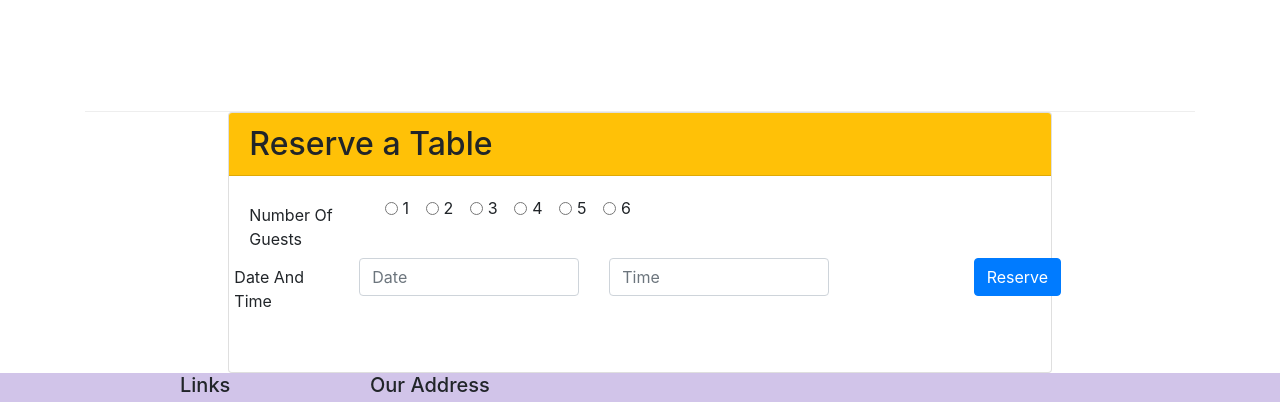
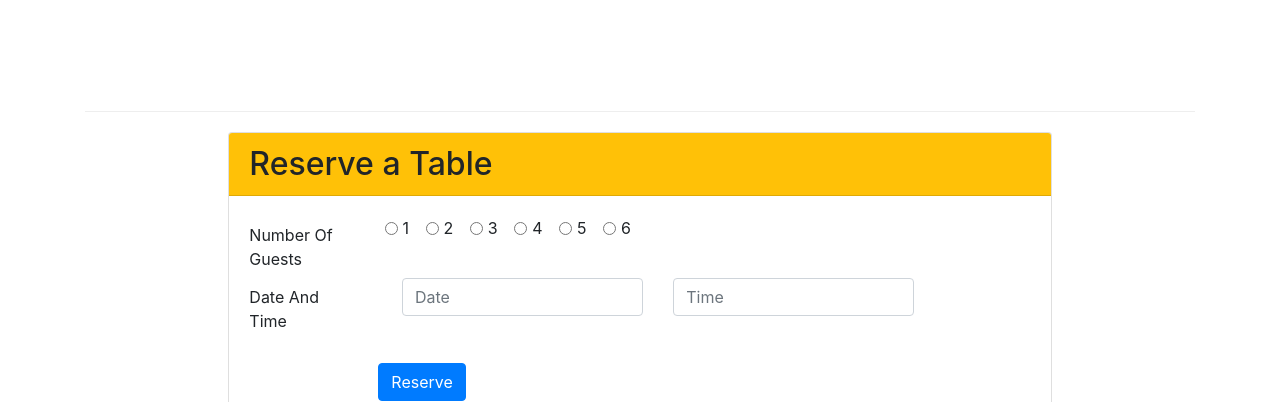
Before and after one commit to jaspreet13498/bootstrap4, a website: page index.html in a window 1280 px wide. Shown: the part 1422-1824 px from the top of the page. Drawn offline with nearby package versions, Linux system fonts and the light colour scheme.

Commit message:
second revision

```diff
--- a/css/styles.css
+++ b/css/styles.css
@@ -39,5 +39,48 @@ body {
 }
 
 .card {
-    margin: 0 auto;
+    margin-top: 20px;
+    margin-bottom: 20px;
 }
+
+.footer {
+    padding-top: 20px;
+}
+
+.btn1 {
+    padding-left: 115px;
+}
+
+.mycustombtn {
+    padding-left: 30px;
+    padding-right: 0px;
+}
+
+.date1 {
+    margin-left: 32px;
+}
+
+.main {
+    display: flex;
+}
+
+.btn {
+    flex-direction: column;
+    margin-left:8px;
+}
+
+.headerbtn {
+    margin-top: 50px;
+    padding-left: 6px;
+}
+
+.mainbtn {
+    padding-left: 35px;
+    padding-right: 35px;
+}
+
+a[ id= "EXE_DIV1" ]:target ~ #EXE_MAIN
+div.card {
+    -webkit-transform: translateY( 0px);
+    transform: translateY( 0px );
+  }
--- a/index.html
+++ b/index.html
@@ -16,6 +16,8 @@
 </head>
 
 <body>
+
+
     <nav class="navbar navbar-dark navbar-expand-sm fixed-top">
         <div class="container">
             <button class="navbar-toggler" type="button" data-toggle="collapse" data-target="#Navbar">
@@ -43,10 +45,11 @@
                     <img src="img/logo.png" class="img-fluid">
                 </div>
                 <form>
+                    <a id="EXE_DIV1"></a>
                     <div class="form-group row">
-                        <div class="offset-2 col-md-3 align-self-center">
-                            <button type="submit" class="btn btn-warning">
-                                Reserve Table
+                        <div class="offset-2 col-md-3 headerbtn">
+                            <button type="submit" class="btn btn-warning mainbtn">
+                                <a href="#EXE_DIV1"><strong>Reserve Table</strong></a>
                             </button>
                         </div>
                     </div>
@@ -108,13 +111,13 @@
             </div>
         </div>
     </div>
-    <div class="col-12 col-sm-8 offset-md-2">
-        <div class="card align-self-center">
+    <div class="col-12 col-sm-8 offset-md-2" id="EXE_MAIN">
+        <div class="card" id="EXE_DIV1">
             <h2 class="card-header bg-warning">Reserve a Table</h2>
-            <div class="card-body">
+            <div class="card-body main">
                 <form>
                     <div class="form-group row">
-                        <label for="Number of Guests" class="col-md-2 col-form-label">Number Of Guests</label>
+                        <label for="Number of Guests" class="col-md-2 col-form-label ">Number Of Guests</label>
                         <div class="col-md-10">
                             <div class="form-check form-check-inline">
                                 <input class="form-check-input" type="radio" name="inlineradio id="radio1" value="option1">
@@ -142,16 +145,16 @@
                             </div>
                         </div>
                         <div class="form-group row">
-                            <label for="Date and Time" class="col-md-2 col-form-label">Date And Time</label>
+                            <label for="Date and Time" class="col-md-2 col-form-label mycustombtn">Date And Time</label>
                             <div class="col-md-4">
-                                <input type="text" class="form-control" name="date" id="date" placeholder="Date">
+                                <input type="text" class="form-control date1" name="date" id="date" placeholder="Date">
                             </div>
                             <div class="col-md-4">
-                                <input type="text" class="form-control" name="time" id="time" placeholder="Time">
+                                <input type="text" class="form-control date1" name="time" id="time" placeholder="Time">
                             </div>
                         </div>
-                        <div class="form-group row">
-                            <div class="offset-2 col-md-8">
+                        <div class="form-group row btn">
+                            <div class="btn1">
                                 <button type="submit" class="btn btn-primary">
                                     Reserve
                                 </button>
```
